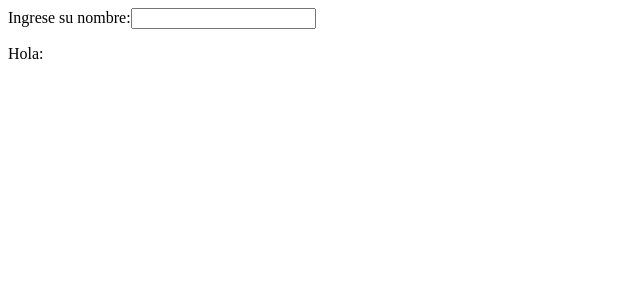
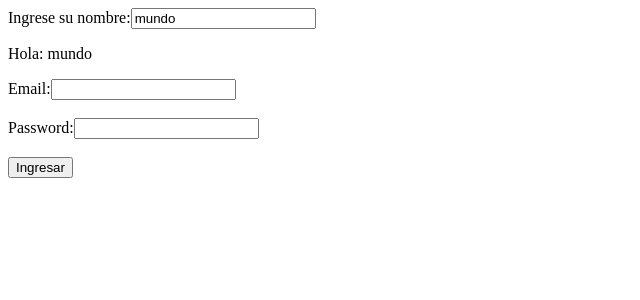
Before and after one commit to GamaAnder/holaMundo, an Angular app: page / in a window 1280 px wide. Shown: the top 300 px of the page, without its empty margins (0-640 px from the left). Built offline with nearby package versions, Linux system fonts and the light colour scheme.

Commit message:
se hacen cambios

```diff
--- a/src/app/app.routes.ts
+++ b/src/app/app.routes.ts
@@ -1,3 +1,8 @@
 import { Routes } from '@angular/router';
+import { Login } from './login/login';
+import { Bienvenida } from './bienvenida/bienvenida';
 
-export const routes: Routes = [];
+export const routes: Routes = [
+    {path:"", component:Login},
+    {path:"bienvenida", component:Bienvenida}
+];
--- a/src/app/app.ts
+++ b/src/app/app.ts
@@ -3,11 +3,12 @@
 import { RouterOutlet } from '@angular/router';
 
 @Component({
+  imports: [RouterOutlet,FormsModule],
   selector: 'app-root',
-  imports: [FormsModule, RouterOutlet],
   styleUrl: './app.css',
   templateUrl: './app.html',
 })
 export class App {
-  saludar = '';
+  protected readonly title = signal('holaMundoB');
+  saludar:string = "mundo";
 }
```
